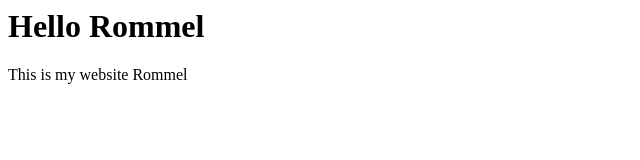
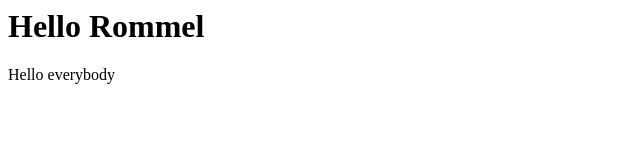
Before and after one commit to franzgloria123/franzgloria.github.io, a plain HTML site: page index.html in a window 1280 px wide. Shown: the full height of the page, 0-640 px from the left. Drawn offline with Linux system fonts and the light colour scheme.

Commit message:
Update index.html

```diff
--- a/index.html
+++ b/index.html
@@ -1,4 +1,4 @@
 <h1>Hello Rommel</h1>
 <body>
-  <p>This is my website Rommel</p>
+  <p>Hello everybody</p>
 </body>
```
